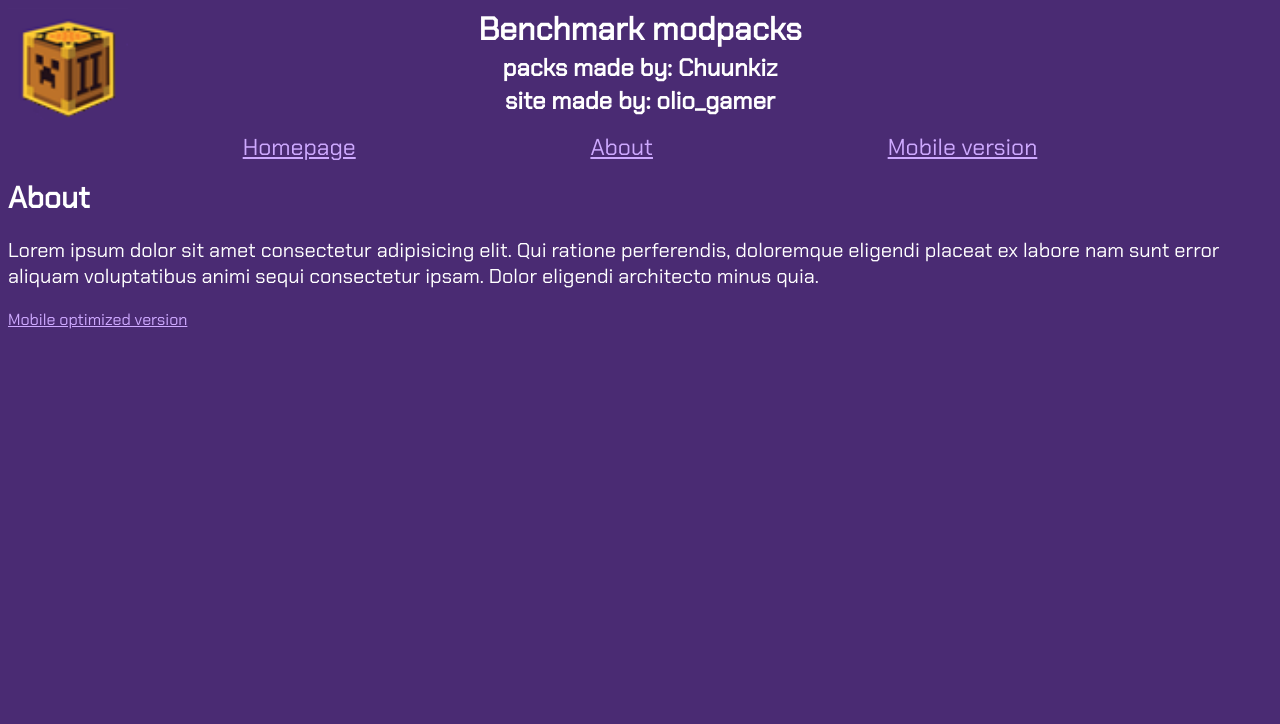
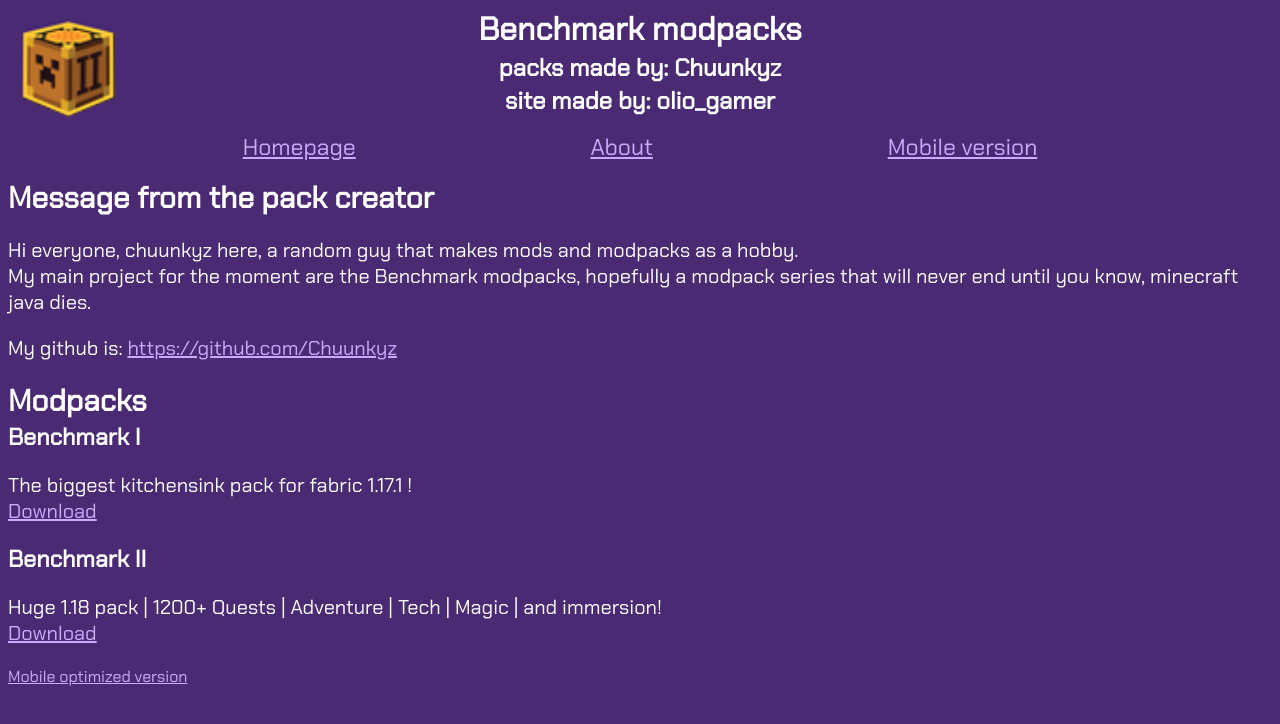
Before and after one commit to csecsoliver/benchmarkII, a plain HTML site: page index.html in a window 1280 px wide. Drawn offline with Linux system fonts and the light colour scheme.

Commit message:
chuunkiz

```diff
--- a/index.html
+++ b/index.html
@@ -10,7 +10,7 @@
 <body>
     <header>
         <h1>Benchmark modpacks</h1>
-        <h2>packs made by: Chuunkiz</h2>
+        <h2>packs made by: Chuunkyz</h2>
         <h2>site made by: olio_gamer</h2>
         <div id="navbar">
             <ul>
@@ -22,8 +22,30 @@
         </div>
     </header>
     <div id="body">
-        <h2>About</h2>
-        <p>Lorem ipsum dolor sit amet consectetur adipisicing elit. Qui ratione perferendis, doloremque eligendi placeat ex labore nam sunt error aliquam voluptatibus animi sequi consectetur ipsam. Dolor eligendi architecto minus quia.</p>
+        <h2>Message from the pack creator</h2>
+        <div class="message">
+            <p>Hi everyone, chuunkyz here, a random guy that makes mods and modpacks as a hobby. <br>
+                My main project for the moment are the Benchmark modpacks, hopefully a modpack series that will never end until you know, minecraft java dies.
+            </p>
+            <p>
+                My github is: <a href="https://github.com/Chuunkyz">https://github.com/Chuunkyz</a> <br>
+            </p>
+        </div>
+        <h2>Modpacks</h2>
+        <div id="modpacks">
+            <div class="modpack">
+                <h3>Benchmark I</h3>
+                <p>The biggest kitchensink pack for fabric 1.17.1 !<br>
+                    <a href="https://www.curseforge.com/minecraft/modpacks/benchmark-II">Download</a>
+                </p>
+            </div>
+            <div class="modpack">
+                <h3>Benchmark II</h3>
+                <p>Huge 1.18 pack | 1200+ Quests | Adventure | Tech | Magic | and immersion! <br>
+                    <a href="https://www.curseforge.com/minecraft/modpacks/benchmark">Download</a>
+                </p>
+            </div>
+        </div>
     </div>
     <footer>
         <a href="./mobile/index.html">Mobile optimized version</a>
--- a/style.css
+++ b/style.css
@@ -32,7 +32,7 @@
     color: #cea9ff;
 
 }
-h1, h2{
+h1, h2, h3, h4, h5, h6 {
     margin: 2px auto;
 }
 #body {
```
